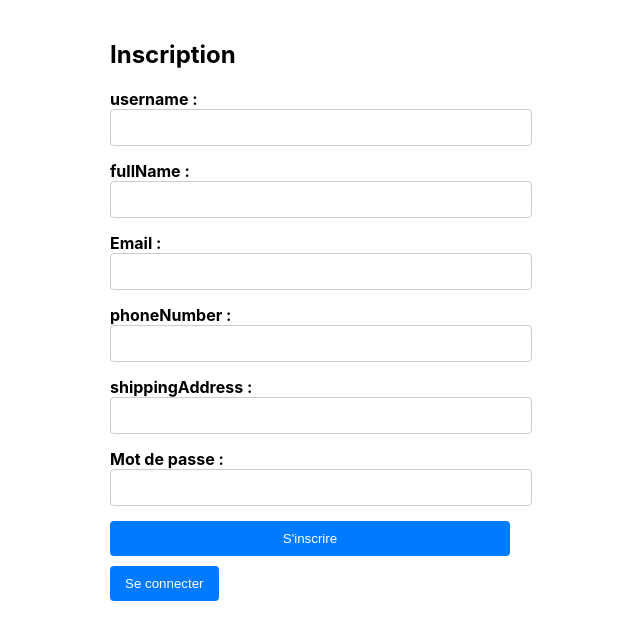
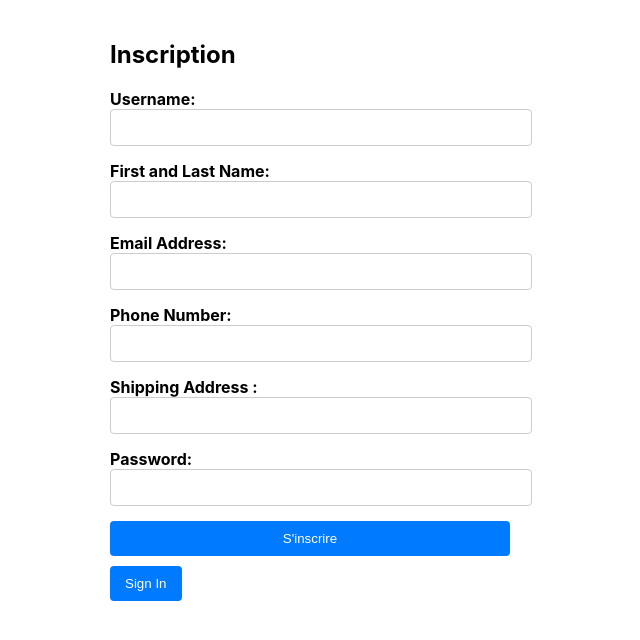
Before and after one commit to elandaloussi20/ecamazone_front, a React (Create React App) app: page /sign-in in a window 1280 px wide. Shown: the top 640 px of the page, without its empty margins (330-970 px from the left). Built offline with nearby package versions, Linux system fonts and the light colour scheme.

Commit message:
translated all text to english

```diff
--- a/src/components/LogIn.js
+++ b/src/components/LogIn.js
@@ -43,10 +43,10 @@ const LogIn = () => {
 
     return (
         <div className="container">
-            <h2>Connexion</h2>
+            <h2>Login</h2>
             <form onSubmit={handleSubmit}>
                 <div>
-                    <label htmlFor="username">Nom d'utilisateur:</label>
+                    <label htmlFor="username">Username:</label>
                     <input
                         type="text"
                         id="username"
@@ -56,7 +56,7 @@ const LogIn = () => {
                     />
                 </div>
                 <div>
-                    <label htmlFor="password">Mot de passe:</label>
+                    <label htmlFor="password">Password:</label>
                     <input
                         type="password"
                         id="password"
@@ -65,12 +65,12 @@ const LogIn = () => {
                         onChange={handleChange}
                     />
                 </div>
-                <button type="submit">Se connecter</button>
+                <button type="submit">Sign In</button>
             </form>
             {errorMessage && <p className="error-message">{errorMessage}</p>}
 
             <div>
-            <button type="button" onClick={handleGoToSignUp}>S'inscrire</button> {/* Ajout du bouton */}
+            <button type="button" onClick={handleGoToSignUp}>Sign Up</button> {/* Ajout du bouton */}
             </div>
         </div>
     );
--- a/src/components/SignIn.js
+++ b/src/components/SignIn.js
@@ -36,12 +36,12 @@ const SignIn = () => {
             //await axios.post('http://localhost:3000/users', formData);
             await axios.post(`${backendUrl}/users`, formData);
 
-            setMessage('Inscription réussie.'); // Afficher le message de confirmation
+            setMessage('Registration Successful.'); // Afficher le message de confirmation
             setMessageType('success');
 
         } catch (error) {
             console.error(error);
-            setMessage('Erreur lors de l\'inscription.'); // Afficher un message d'erreur
+            setMessage('Registration Error.'); // Afficher un message d'erreur
             setMessageType('error');
 
         }
@@ -52,7 +52,7 @@ const SignIn = () => {
             <h2>Inscription</h2>
             <form onSubmit={handleSubmit}>
                 <div>
-                    <label htmlFor="username">username :</label>
+                    <label htmlFor="username">Username:</label>
                     <input
                         type="text"
                         id="username"
@@ -62,7 +62,7 @@ const SignIn = () => {
                     />
                 </div>
                 <div>
-                    <label htmlFor="fullName">fullName :</label>
+                    <label htmlFor="fullName">First and Last Name:</label>
                     <input
                         type="text"
                         id="fullName"
@@ -72,7 +72,7 @@ const SignIn = () => {
                     />
                 </div>
                 <div>
-                    <label htmlFor="email">Email :</label>
+                    <label htmlFor="email">Email Address:</label>
                     <input
                         type="email"
                         id="email"
@@ -82,7 +82,7 @@ const SignIn = () => {
                     />
                 </div>
                 <div>
-                    <label htmlFor="phoneNumber">phoneNumber :</label>
+                    <label htmlFor="phoneNumber">Phone Number:</label>
                     <input
                         type="text"
                         id="phoneNumber"
@@ -92,7 +92,7 @@ const SignIn = () => {
                     />
                 </div>
                 <div>
-                    <label htmlFor="shippingAddress">shippingAddress :</label>
+                    <label htmlFor="shippingAddress">Shipping Address :</label>
                     <input
                         type="text"
                         id="shippingAddress"
@@ -102,7 +102,7 @@ const SignIn = () => {
                     />
                 </div>
                 <div>
-                    <label htmlFor="password">Mot de passe :</label>
+                    <label htmlFor="password">Password:</label>
                     <input
                         type="password"
                         id="password"
@@ -116,7 +116,7 @@ const SignIn = () => {
 
             </form>
             <div>
-            <button type="button" onClick={handleGoToLogin}>Se connecter</button> {/* Ajout du bouton pour revenir à la connexion */}
+            <button type="button" onClick={handleGoToLogin}>Sign In</button> {/* Ajout du bouton pour revenir à la connexion */}
 
             </div>
 
--- a/src/components/UserInfo.js
+++ b/src/components/UserInfo.js
@@ -54,13 +54,13 @@ const UserInfo = () => {
 
             } else {
 
-                setMessage('Erreur lors de la mise à jour.'); // Message d'erreur
+                setMessage('Update Error.'); // Message d'erreur
                 setMessageType('error');
 
             }
         } catch (error) {
             console.error(error);
-            setMessage('Erreur lors de la mise à jour.'); // Message d'erreur
+            setMessage('Update Error.'); // Message d'erreur
             setMessageType('error');
 
         }
@@ -74,17 +74,17 @@ const UserInfo = () => {
             // const response = await axios.put(`http://localhost:3000/users/${authUser.id}`, editableInfo);
             const response = await axios.put(`${backendUrl}/users/${authUser.id}`, editableInfo);
             if (response.status === 200) {
-                setUpdateMessage('Informations mises à jour avec succès.'); // Message de confirmation
+                setUpdateMessage('Successfully updated user info.'); // Message de confirmation
                 setMessageType('success');
 
             } else {
-                setUpdateMessage('Erreur lors de la mise à jour.'); // Message d'erreur
+                setUpdateMessage('Update Error.'); // Message d'erreur
                 setMessageType('error');
 
             }
         } catch (error) {
             console.error(error);
-            setUpdateMessage('Erreur lors de la mise à jour.'); // Message d'erreur
+            setUpdateMessage('Update Error.'); // Message d'erreur
             setMessageType('error');
 
         }
@@ -108,7 +108,7 @@ const UserInfo = () => {
                 // Gérez les erreurs ici
             }
         } catch (error) {
-            console.error('Erreur lors de la suppression du compte', error);
+            console.error('Error Deleting Account', error);
             // Gérez les erreurs ici
         }
     };
@@ -124,30 +124,30 @@ const UserInfo = () => {
         try {
             const response = await axios.post(`${backendUrl}/change-password/${authUser.id}`, passwords);
             if (response.status === 200) {
-                setUpdateMessage('Mot de passe mis à jour avec succès.');
+                setUpdateMessage('Successfully Updated Psasword.');
                 setMessageType('success');
 
             } else {
-                setUpdateMessage('Erreur lors de la mise à jour du mot de passe.');
+                setUpdateMessage('Password Update Error.');
                 setMessageType('error');
 
             }
         } catch (error) {
             console.error(error);
-            setUpdateMessage('Erreur lors de la mise à jour du mot de passe.');
+            setUpdateMessage('Password Update Error.');
             setMessageType('error');
 
         }
     };
 
-    if (!userInfo) return <div>Chargement...</div>;
+    if (!userInfo) return <div>Loading...</div>;
 
     return (
         <div className="container">
-            <h2>Informations de l'utilisateur</h2>
+            <h2>User Information</h2>
             <form onSubmit={handleUpdate}>
                 <div>
-                    <label htmlFor="username">username :</label>
+                    <label htmlFor="username">Username:</label>
                     <input
                         type="text"
                         id="username"
@@ -157,7 +157,7 @@ const UserInfo = () => {
                     />
                 </div>
                 <div>
-                    <label htmlFor="fullName">fullName :</label>
+                    <label htmlFor="fullName">First and Last Name :</label>
                     <input
                         type="text"
                         id="fullName"
@@ -167,7 +167,7 @@ const UserInfo = () => {
                     />
                 </div>
                 <div>
-                    <label htmlFor="email">Email :</label>
+                    <label htmlFor="email">Email Address:</label>
                     <input
                         type="email"
                         id="email"
@@ -177,7 +177,7 @@ const UserInfo = () => {
                     />
                 </div>
                 <div>
-                    <label htmlFor="phoneNumber">phoneNumber :</label>
+                    <label htmlFor="phoneNumber">Phone Number:</label>
                     <input
                         type="text"
                         id="phoneNumber"
@@ -187,7 +187,7 @@ const UserInfo = () => {
                     />
                 </div>
                 <div>
-                    <label htmlFor="shippingAddress">shippingAddress :</label>
+                    <label htmlFor="shippingAddress">Shipping Address:</label>
                     <input
                         type="text"
                         id="shippingAddress"
@@ -197,13 +197,13 @@ const UserInfo = () => {
                     />
                 </div>
 
-                <button type="submit">Mettre à jour</button>
+                <button type="submit">Update</button>
             </form>
             <button onClick={toggleChangePasswordForm}>Modifier le mot de passe</button>
             {showChangePasswordForm && (
                     <form onSubmit={handleSubmitPasswordChange}>
                     <div>
-                        <label htmlFor="oldPassword">Ancien mot de passe :</label>
+                        <label htmlFor="oldPassword">Previous Password:</label>
                         <input
                             type="password"
                             id="oldPassword"
@@ -213,7 +213,7 @@ const UserInfo = () => {
                         />
                     </div>
                     <div>
-                        <label htmlFor="newPassword">Nouveau mot de passe :</label>
+                        <label htmlFor="newPassword">New Password:</label>
                         <input
                             type="password"
                             id="newPassword"
@@ -222,20 +222,20 @@ const UserInfo = () => {
                             onChange={handlePasswordChange}
                         />
                     </div>
-                    <button type="submit">Changer le mot de passe</button>
+                    <button type="submit">Update Password</button>
                     </form>
             )}
 {updateMessage && <p className={`${messageType}-message`}>{updateMessage}</p>}
             <div>
 
             <button onClick={() => setShowPaymentForm(!showPaymentForm)}>
-                Ajouter une méthode de paiement
+                Add a Payment Method
             </button>
 
             {showPaymentForm && (
                 <form onSubmit={handlePaymentSubmit}>
                     <div>
-        <label htmlFor="type">Card type:</label>
+        <label htmlFor="type">Card Type:</label>
         <input
             type="text"
             id="type"
@@ -245,7 +245,7 @@ const UserInfo = () => {
         />
     </div>
     <div>
-        <label htmlFor="cardNumber">CardNumber :</label>
+        <label htmlFor="cardNumber">Card Number:</label>
         <input
             type="text"
             id="cardNumber"
@@ -255,7 +255,7 @@ const UserInfo = () => {
         />
     </div>
     <div>
-        <label htmlFor="threeDigitCode">threeDigitCode :</label>
+        <label htmlFor="threeDigitCode">Three-digit Code:</label>
         <input
             type="text"
             id="threeDigitCode"
@@ -265,7 +265,7 @@ const UserInfo = () => {
         />
     </div>
 
-        <button type="submit">Soumettre la méthode de paiement</button>
+        <button type="submit">Log Out</button>
         </form>
         )}
         {Message && <p className={`${messageType}-message`}>{Message}</p>}
@@ -273,7 +273,7 @@ const UserInfo = () => {
     <div>
     <button onClick={handleLogout}>Déconnexion</button> {/* Ajout du bouton de déconnexion */} - {/* Bouton pour supprimer le compte */}
                 <button onClick={handleDeleteAccount} className="delete-account-btn">
-                    Supprimer le compte
+                    Delete Account
                 </button>
     </div>
     </div>
```
